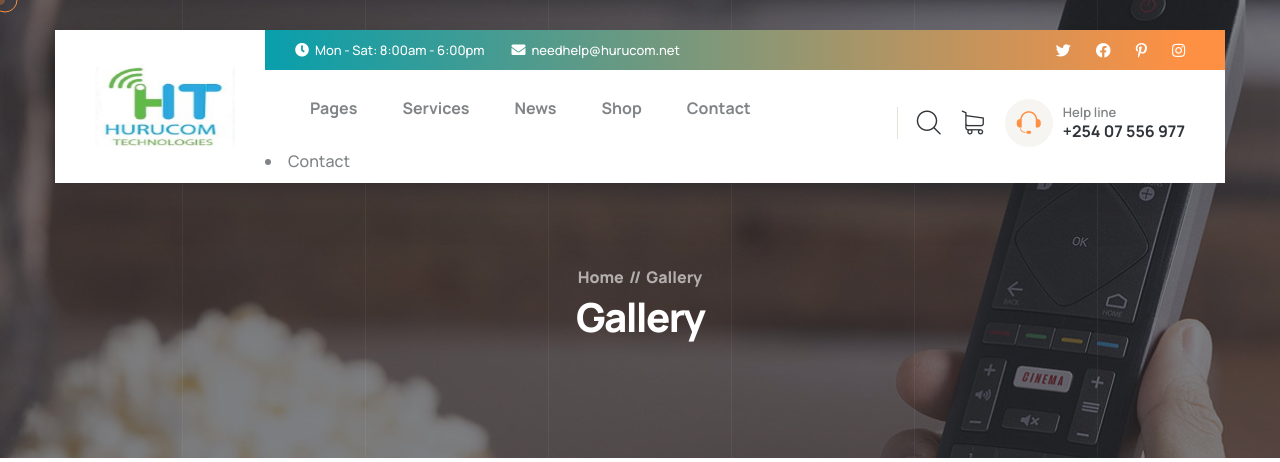
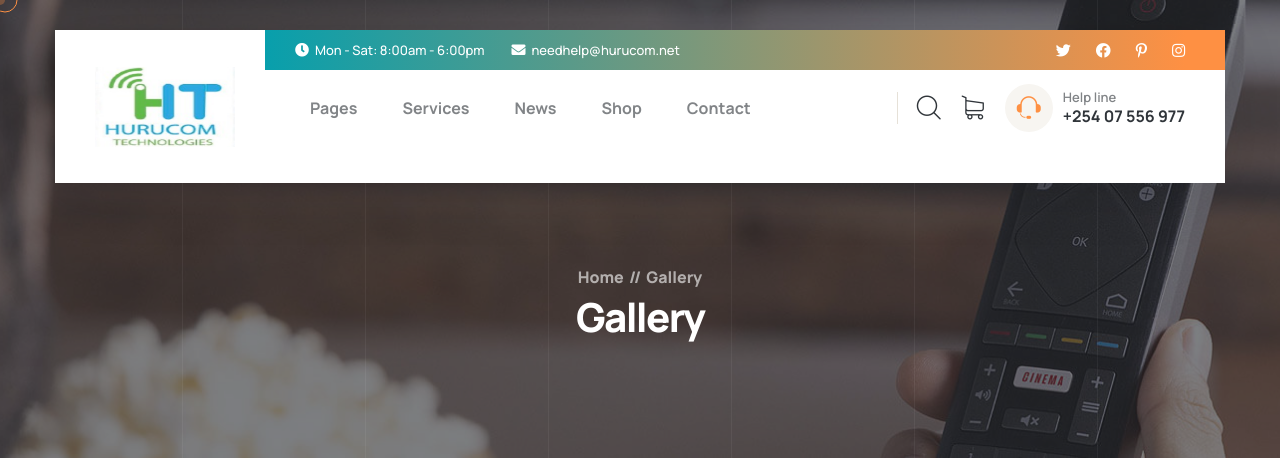
Before and after one commit to Deuce15/Hurucom, a Django app: page /gallery in a window 1280 px wide. Shown: the top 462 px of the page. Run offline with Django 4.2, Linux system fonts and the light colour scheme; some libraries are stand-ins or nearby versions; some web fonts are replaced.

Commit message:
Gallery html

```diff
--- a/website/templates/gallery.html
+++ b/website/templates/gallery.html
@@ -296,11 +296,6 @@
                                         </li>
                                         <li>
                                             <a href="{% url 'contact' %}">Contact</a>
-                                        </li>
-                                            </ul>
-                                        </li>
-                                        <li>
-                                            <a href="contact.html">Contact</a>
                                         </li>
                                     </ul>
                                 </div>
```
